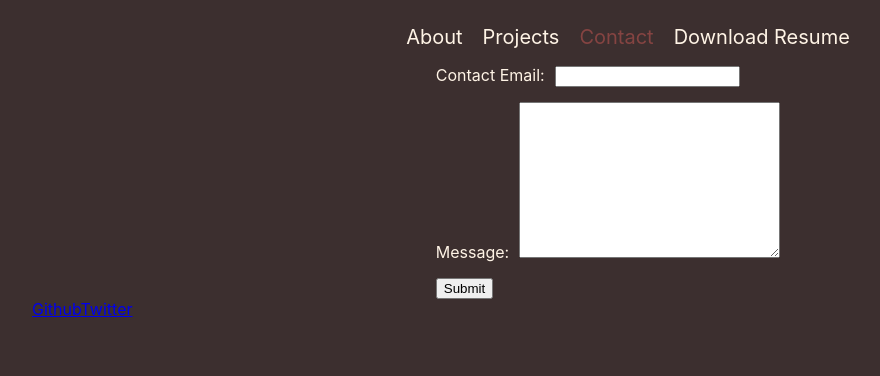
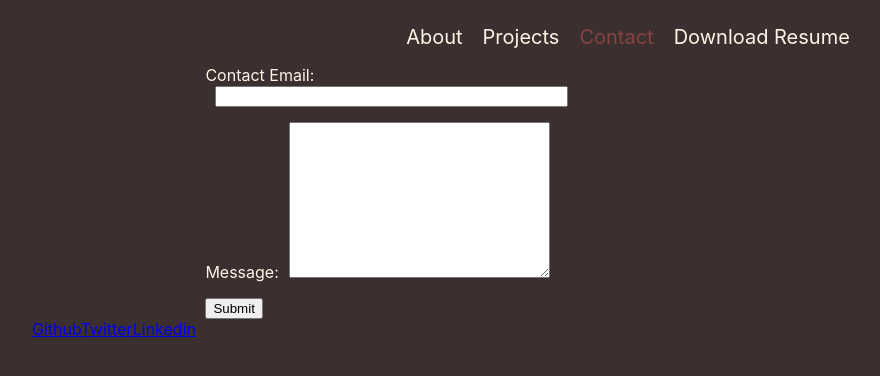
Before and after one commit to kguertin/portfolio-website, a React (Create React App) app in the folder client/: page / in a window 1280 px wide. Both pictures are taken after a click on the item "Contact". Shown: the top 376 px of the page, without its empty margins (32-912 px from the left). Built offline with nearby package versions, Linux system fonts and the light colour scheme.

Commit message:
refactor form change handler

```diff
--- a/client/src/components/contact-form/contact-form.component.jsx
+++ b/client/src/components/contact-form/contact-form.component.jsx
@@ -9,19 +9,18 @@ export class ContactForm extends Component{
 
         this.state = {
             message: '',
-            contact: ''
+            email: ''
         }
     }
 
-    handleContactChange = (event) => {
-        this.setState({contact: event.target.value})
+    handleChange = e => {
+        const {name, value} = e.target;
+        this.setState({[name]: value});
     }
 
-    handleMessageChange = (event) => {
-        this.setState({message: event.target.value})
-    }
+    handleSubmit = e => {
+        e.preventDefault();
 
-    handleSubmit = () => {
        fetch('http://localhost:8000/email', {
            method: "POST"
        })
@@ -30,20 +29,20 @@ export class ContactForm extends Component{
     render() {
         return (
            <div className="form-container">
-               <div className="form">
+               <form onSubmit={this.handleSubmit}>
                 <div className="form-section">
                         <label>
                             Contact Email:
-                            <input className="email-input" type="email" value={this.state.contact} onChange={this.handleContactChange} />
+                            <input className="email-input" name="email" type="email" value={this.state.email} onChange={this.handleChange} />
                         </label>
                 </div>
                 <div className="form-section">
                     <label>Message:
-                        <textarea className="message-input" value={this.state.message} onChange={this.handleMessageChange} id="" cols="30" rows="10"></textarea>
+                        <textarea className="message-input" name="message" value={this.state.message} onChange={this.handleChange} id="" cols="30" rows="10"></textarea>
                     </label>
                 </div>
-                <button onClick={this.handleSubmit}>Submit</button>
-               </div>
+                <button type="submit">Submit</button>
+               </form>
            </div>
         )
     }
--- a/client/src/components/contact-form/contact-form.styles.css
+++ b/client/src/components/contact-form/contact-form.styles.css
@@ -2,6 +2,7 @@
     display: flex;
     justify-content: center;
     color: #fff4e6;
+    width: 60%;
 }
 
 .form-section {
@@ -10,6 +11,7 @@
 
 .email-input {
     margin-left: 10px;
+    width: 100%;
 }
 
 .message-input {
--- a/client/src/components/project/project.styles.css
+++ b/client/src/components/project/project.styles.css
@@ -33,7 +33,7 @@
     text-decoration: none;
     background: #4b3832;
     color: #fff4e6;
-    padding: 2px 15px;
+    padding: 5px 20px;
     border-radius: 10px;
 }
 
--- a/client/src/components/socials/socials.component.jsx
+++ b/client/src/components/socials/socials.component.jsx
@@ -7,6 +7,7 @@ export const Socials = () => {
         <div>
         <a href="https://github.com/kguertin" target="_blank" rel="noopener noreferrer">Github</a>
         <a href="https://twitter.com/kg_webdev" target="_blank" rel="noopener noreferrer">Twitter</a>
+        <a href="https://www.linkedin.com/in/kevin-guertin-7a455537/" target="_blank" rel="noopener noreferrer">Linkedin</a>
         </div>
     )
 }
```
